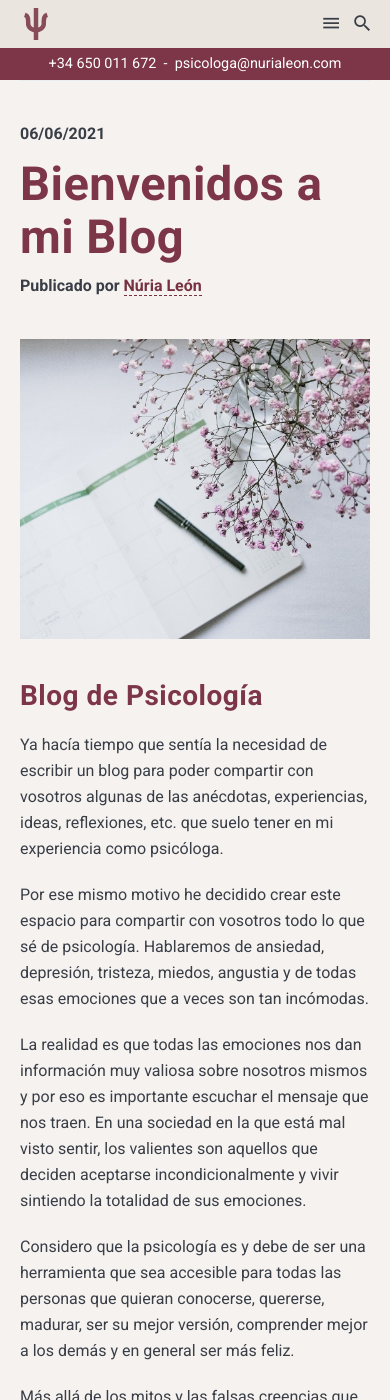
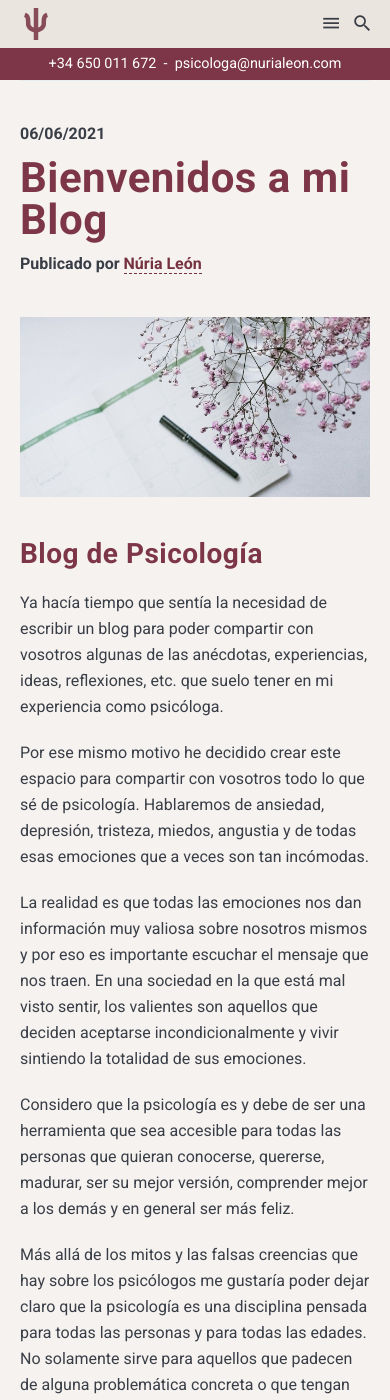
Before and after one commit to nurialeonsallent/nurialeon.com, a Jekyll site: the page built from _posts/2021-01-01-bienvenidosalblog.markdown, in a window 390 px wide and 1400 px high. Built offline with Jekyll 4.4.1, drawn with Linux system fonts in a browser that asks for light colours; nearby versions of some CDN libraries.

Commit message:
post header mobile styling

```diff
--- a/_sass/4-layouts/_page.scss
+++ b/_sass/4-layouts/_page.scss
@@ -29,6 +29,10 @@
       width: 100%;
       min-height: 300px;
       padding-top: 50%;
+
+      @media only screen and (max-width: $mobile) {
+        min-height: 180px;
+      }
     }
   }
 }
--- a/_sass/4-layouts/_post.scss
+++ b/_sass/4-layouts/_post.scss
@@ -19,8 +19,8 @@
 
     .post-title {
       margin: 10px 0;
-      font-size: 47px;
-      line-height: 53px;
+      font-size: 42px;
+      line-height: 42px;
     }
   }
 }
@@ -65,6 +65,10 @@
     width: 100%;
     min-height: 300px;
     padding-top: 50%;
+
+    @media only screen and (max-width: $mobile) {
+      min-height: 180px;
+    }
   }
 }
 
```
